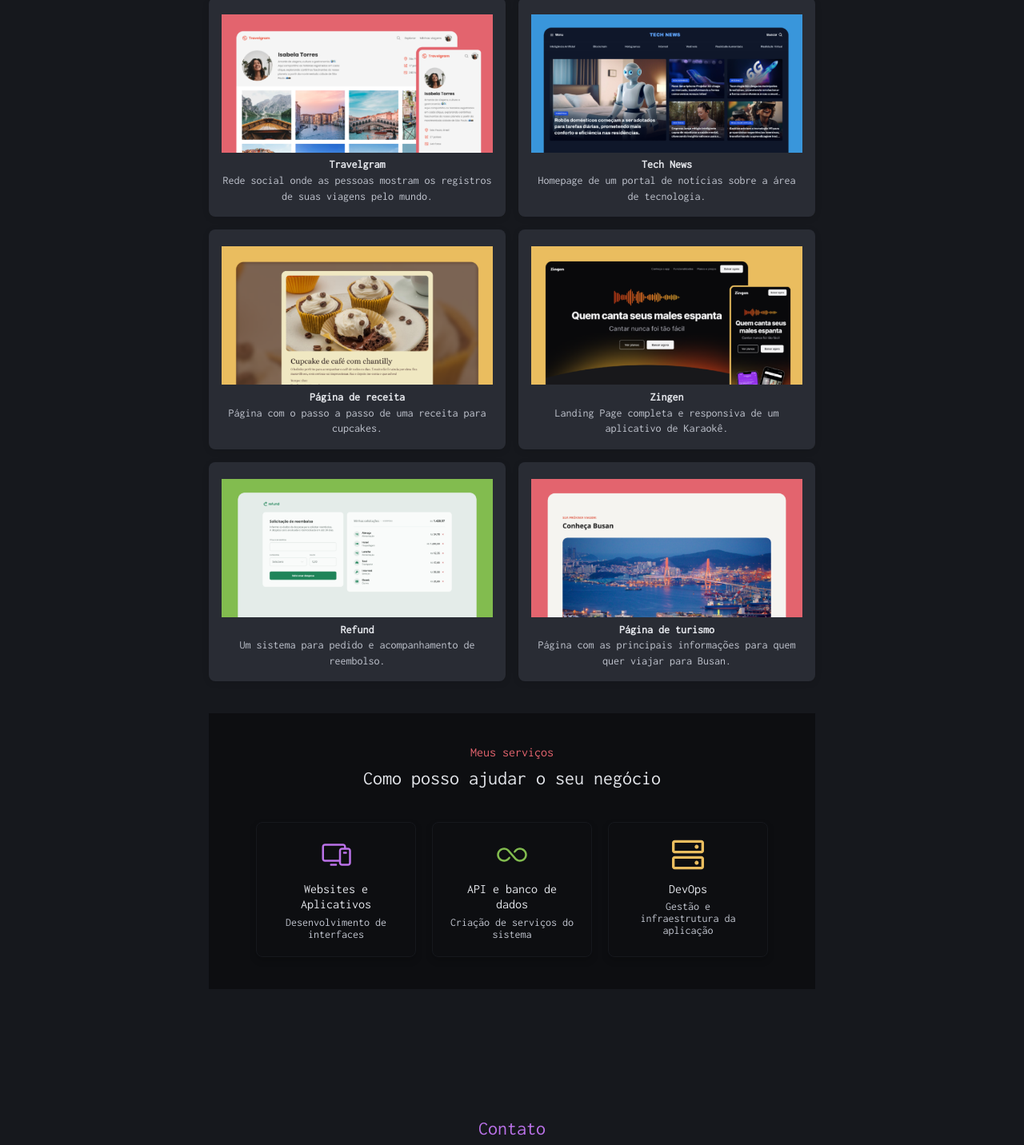
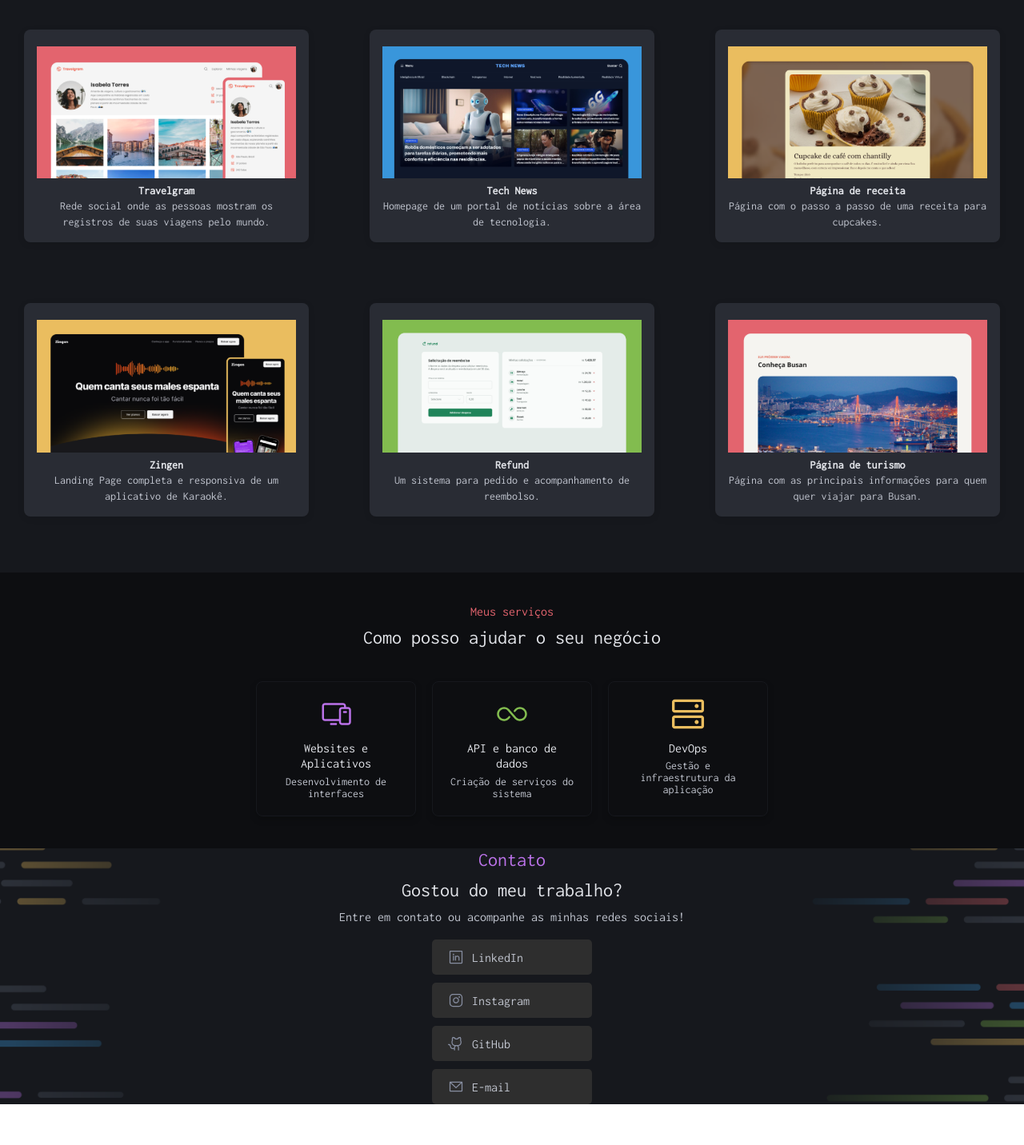
Before and after one commit to Sthevan23/Portf-lio-Dev, a plain HTML site: page index.html in a window 1280 px wide. Shown: the part 511-1943 px from the top of the page at 80% size. After the commit the page ends 1892 px from the top, so only its background shows below. Drawn offline with Linux system fonts and the light colour scheme.

Commit message:
terminando o projeto

```diff
--- a/index.html
+++ b/index.html
@@ -13,6 +13,7 @@
 
 </head>
 <body>
+    <section class="primary">
       <div id="page">
         <section id="img" class="profile-container">
           <img src="assets/Image.png" alt="foto de Martina santos">
@@ -69,10 +70,10 @@
                 </figure>
             </div>
         </section>
-
         <div id="arrow-container">
           <img src="assets/icons/CaretDoubleDown.svg" alt="">
         </div>
+      </section>
 
 
       <section id="projets">
@@ -82,44 +83,44 @@
                  </div>
 
                  <div class="projects-grid">
-                  <div class="project-card red-border">
+                  <div class="project-card">
                     <img src="assets/imagens/Thumbnail_Project-01.png" alt="Travelgram">
                     <h4>Travelgram</h4>
                     <p>Rede social onde as pessoas mostram os registros de suas viagens pelo mundo.</p>
                   </div>
 
-                  <div class="project-card blue-border">
+                  <div class="project-card">
                     <img src="assets/imagens/Thumbnail_Project-02.png" alt="Tech News">
                     <h4>Tech News</h4>
                     <p class="text-p">Homepage de um portal de notícias sobre a área de tecnologia.</p>
                   </div>
 
-                  <div class="project-card yellow-border">
+                  <div class="project-card ">
                     <img src="assets/imagens/Thumbnail_Project-03.png" alt="Página de receita">
                     <h4>Página de receita</h4>
                     <p>Página com o passo a passo de uma receita para cupcakes.</p>
                   </div>
 
-                  <div class="project-card orange-border">
+                  <div class="project-card ">
                     <img src="assets/imagens/Thumbnail_Project-04.png" alt="Zingen">
                     <h4>Zingen</h4>
                     <p>Landing Page completa e responsiva de um aplicativo de Karaokê.</p>
                   </div>
 
-                  <div class="project-card green-border">
+                  <div class="project-card ">
                     <img src="assets/imagens/Thumbnail_Project-05.png" alt="Refund">
                     <h4>Refund</h4>
                     <p>Um sistema para pedido e acompanhamento de reembolso.</p>
                   </div>
 
-                  <div class="project-card red-border">
+                  <div class="project-card ">
                     <img src="assets/imagens/Thumbnail_Project-06.png" alt="Página de turismo">
                     <h4>Página de turismo</h4>
                     <p>Página com as principais informações para quem quer viajar para Busan.</p>
                   </div>
                 </div>
               </section>
-      </section>
+
       <section id="services">
         <div class="services-header">
           <h3 class="services-title">Meus serviços</h3>
--- a/style.css
+++ b/style.css
@@ -6,12 +6,15 @@
 
 }
 
-#info {
+
+.primary {
+  background-image: url(assets/Background_Intro.png);
   background-size: 1366px 750px;
   background-position: center;
   background-repeat: no-repeat;
   background-size: cover;
 }
+
 .linha1 {
   display: flex;
   justify-content: center;
@@ -127,13 +130,14 @@
 
 .projects-grid {
   display: grid;
-  grid-template-columns: repeat(auto-fill, minmax(250px, 1fr));
+  grid-template-columns: 1fr 1fr 1fr;
   gap: 16px;
 }
 
 .project-card {
   background-color: var(--gray-300);
   border-radius: 8px;
+  margin: 30px;
   color: var(--gray-500);
   font : var(--text-sm);
   padding: 16px;
@@ -152,6 +156,7 @@
 
 #services {
   background-color: var(--gray-100);
+  background-size: 1366px 480px;
   padding: 40px 20px;
   text-align: center;
 }
@@ -204,12 +209,12 @@
 }
 
 #contact {
-  background-image: url(assets/Background_Contacts.png);
+  background-image: url(assets/Background_Intro.png);
   background-size: 1366px 787px;
-  color: var(--gray-600);
-  padding: 40px;
+  background-position: center;
+  background-repeat: no-repeat;
+  background-size: cover;
   text-align: center;
-  margin-top: 40px;
 
 }
 
```
Lines whose indentation alone changed are shown as unchanged.
